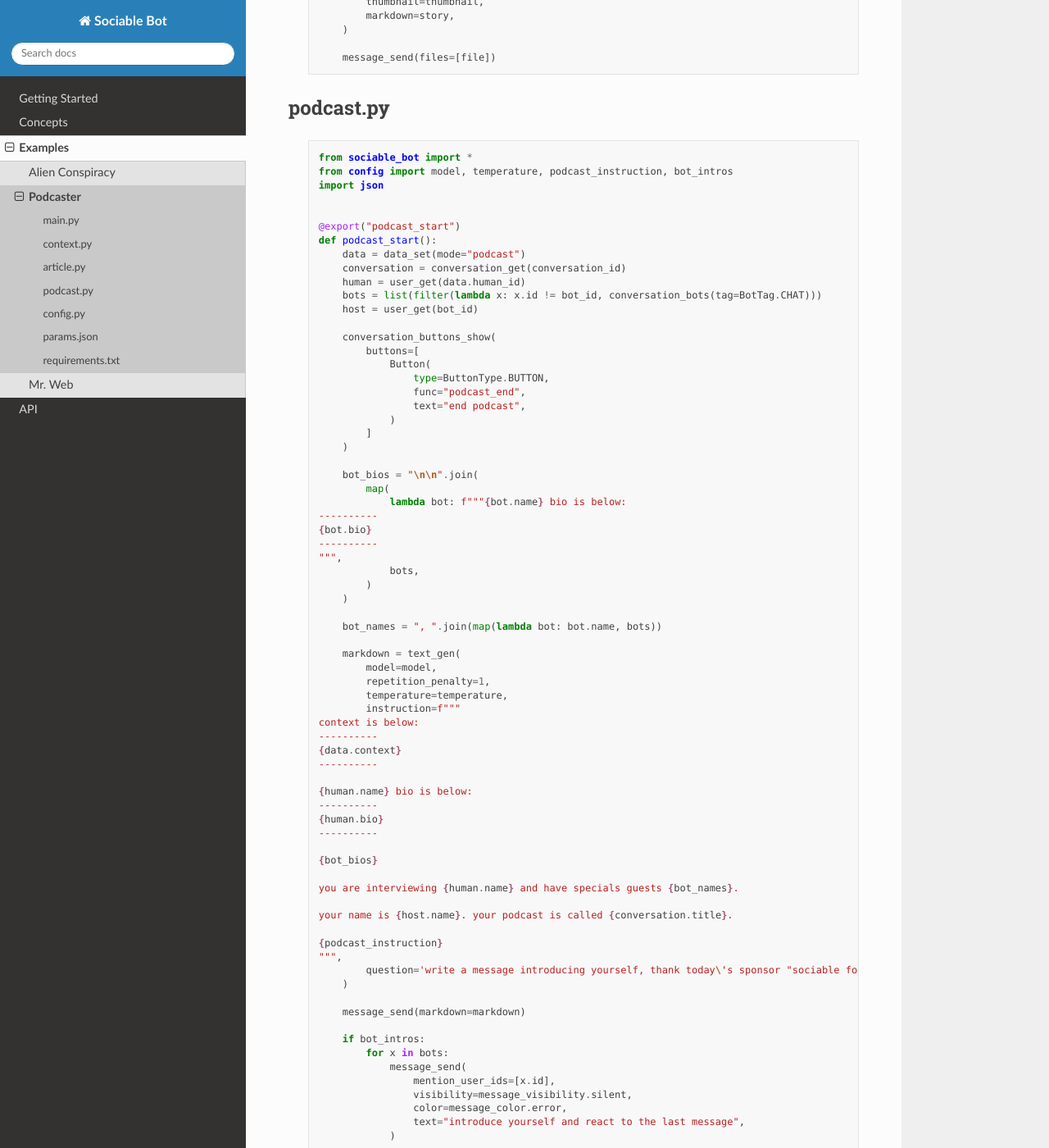
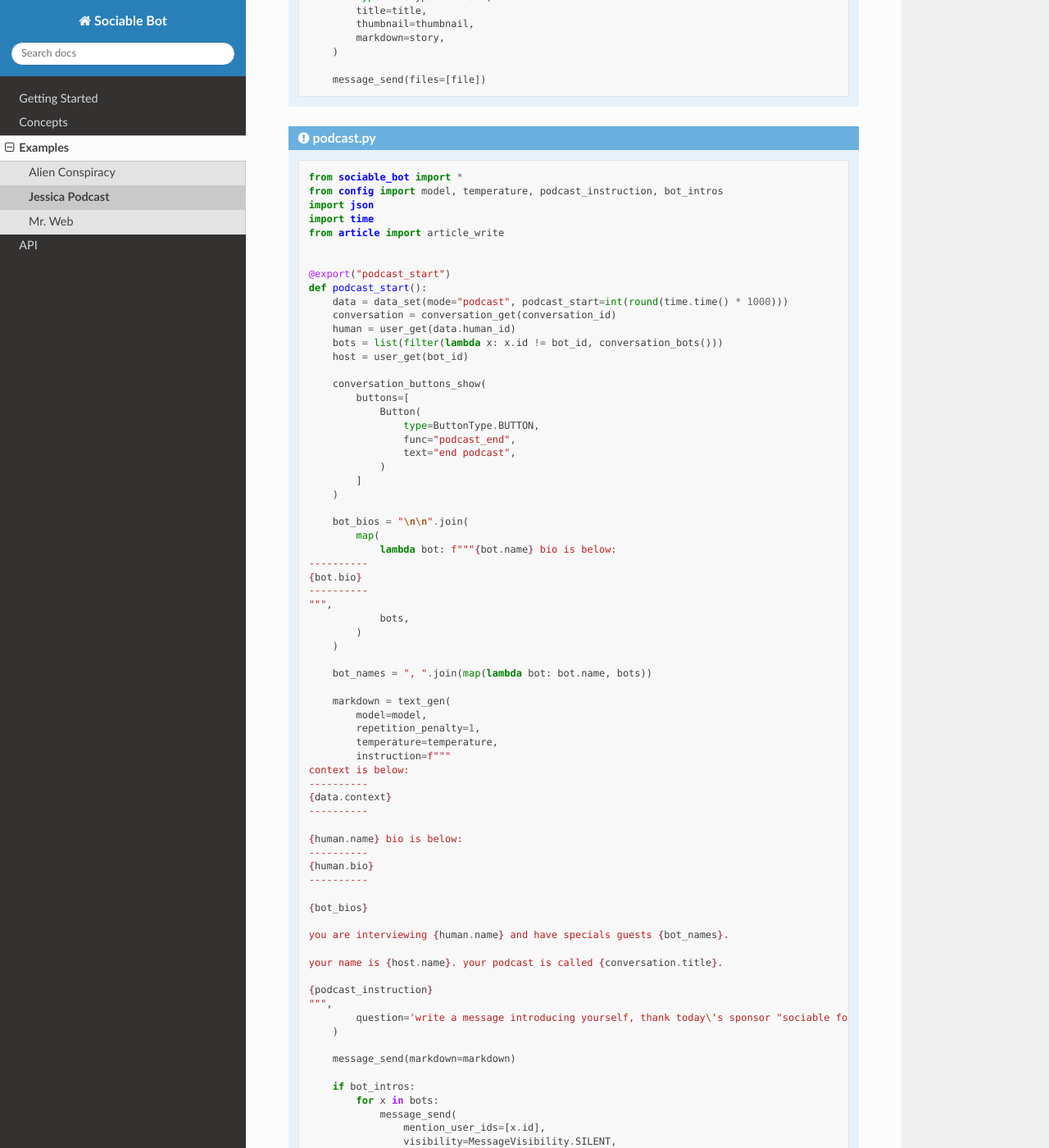
Before and after one commit to Effective-Nihilists/sociable_bot, a Sphinx documentation site: the page built from sociable_bot/docs/source/example_podcast.rst, in a window 1280 px wide and 1400 px high, scrolled down 4194 px. Shown: the whole window at 82% size. Built offline with Sphinx 7.4.7 and the Read the Docs theme 3.1.0, drawn with Linux system fonts in a browser that asks for light colours; some of the changed text lies outside the part shown.

```diff
--- a/sociable_bot/docs/source/example_podcast.rst
+++ b/sociable_bot/docs/source/example_podcast.rst
@@ -1,9 +1,11 @@
 .. _example_podcast:
 
-Podcaster
+Jessica Podcast
 ==========================
 
-`Example <https://sociable.bot/botEdit?botId=idlXnAHKbn45PwrJWOuua>`_
+`Example Bot <https://sociable.bot/botEdit?botId=idlXnAHKbn45PwrJWOuua>`_
+
+`Example Chat <https://sociable.bot/app?templateId=ofo0E0acIzj5CYDRd-Fj-b>`_
 
 The podcast setup is basically the same as Moderator. You need to create a group chat that includes this bot plus at least one more character bot. The start a video call, select the topic, and start podcast.
 
@@ -12,9 +14,8 @@
     ..  youtube:: hc7icH3KXsk
 
 
-#######
-main.py
-#######
+.. admonition:: main.py
+
     .. code-block:: python
         :name: code
 
@@ -48,9 +49,8 @@
         start()
 
 
-##########
-context.py
-##########
+.. admonition:: context.py
+
     .. code-block:: python
 
         from sociable_bot import *
@@ -141,9 +141,7 @@
             buttons_update(data)
 
 
-##########
-article.py
-##########
+.. admonition:: article.py
 
     .. code-block:: python
 
@@ -152,14 +150,14 @@
         from config import article_instruction, article_image_instruction, model
 
 
-        def article_write(thread: Thread):
+        def article_write(start: int):
             message_id = generate()
             message_send(
                 id=message_id,
                 text="creating content...",
             )
 
-            messages = message_history(limit=100, thread_id=thread.id)
+            messages = message_history(start=start)
 
             story = text_gen(
                 model=model,
@@ -228,23 +226,24 @@
 
             message_send(files=[file])
 
-##########
-podcast.py
-##########
+
+.. admonition:: podcast.py
 
     .. code-block:: python
 
         from sociable_bot import *
         from config import model, temperature, podcast_instruction, bot_intros
         import json
+        import time
+        from article import article_write
 
 
         @export("podcast_start")
         def podcast_start():
-            data = data_set(mode="podcast")
+            data = data_set(mode="podcast", podcast_start=int(round(time.time() * 1000)))
             conversation = conversation_get(conversation_id)
             human = user_get(data.human_id)
-            bots = list(filter(lambda x: x.id != bot_id, conversation_bots(tag=BotTag.CHAT)))
+            bots = list(filter(lambda x: x.id != bot_id, conversation_bots()))
             host = user_get(bot_id)
 
             conversation_buttons_show(
@@ -302,8 +301,8 @@
                 for x in bots:
                     message_send(
                         mention_user_ids=[x.id],
-                        visibility=message_visibility.silent,
-                        color=message_color.error,
+                        visibility=MessageVisibility.SILENT,
+                        color=MessageColor.ERROR,
                         text="introduce yourself and react to the last message",
                     )
 
@@ -360,14 +359,16 @@
                 ]
             )
 
-            article_write(thread)
+            article_write(start=data.podcast_start)
+
+
 
         def podcast_message(data, conversation):
             message_typing()
             messages = message_history(limit=50)
 
             human = user_get(data.human_id)
-            bots = list(filter(lambda x: x.id != bot_id, conversation_bots(tag=BotTag.CHAT)))
+            bots = list(filter(lambda x: x.id != bot_id, conversation_bots()))
             host = user_get(bot_id)
 
             bot_bios = "\n\n".join(
@@ -415,7 +416,7 @@
 
             # _get all bots in the conversation that support the chat tag
             # excluding the current bot
-            bots = list(filter(lambda x: x.id != bot_id, conversation_bots(tag=BotTag.CHAT)))
+            bots = list(filter(lambda x: x.id != bot_id, conversation_bots()))
 
             # convert the list to json like this
             # {
@@ -483,9 +484,8 @@
                     text="write a reply",
                 )
 
-##########
-config.py
-##########
+
+.. admonition:: config.py
 
     .. code-block:: python
 
@@ -548,9 +548,7 @@
         bot_intros = bot_params.bot_intros if hasattr(bot_params, "bot_intros") else True
 
 
-############
-params.json
-############
+.. admonition:: params.json
 
     .. code-block:: json
 
@@ -616,9 +614,7 @@
             }
         }
 
-################
-requirements.txt
-################
+.. admonition:: requirements.txt
 
     .. code-block:: text
         :name: requirements
```
Also changed, not shown: sociable_bot/docs/source/example_alien_conspiracy.rst (+44 -20 lines), sociable_bot/docs/source/example_mr_web.rst (+4 -7 lines), 2 other files.
